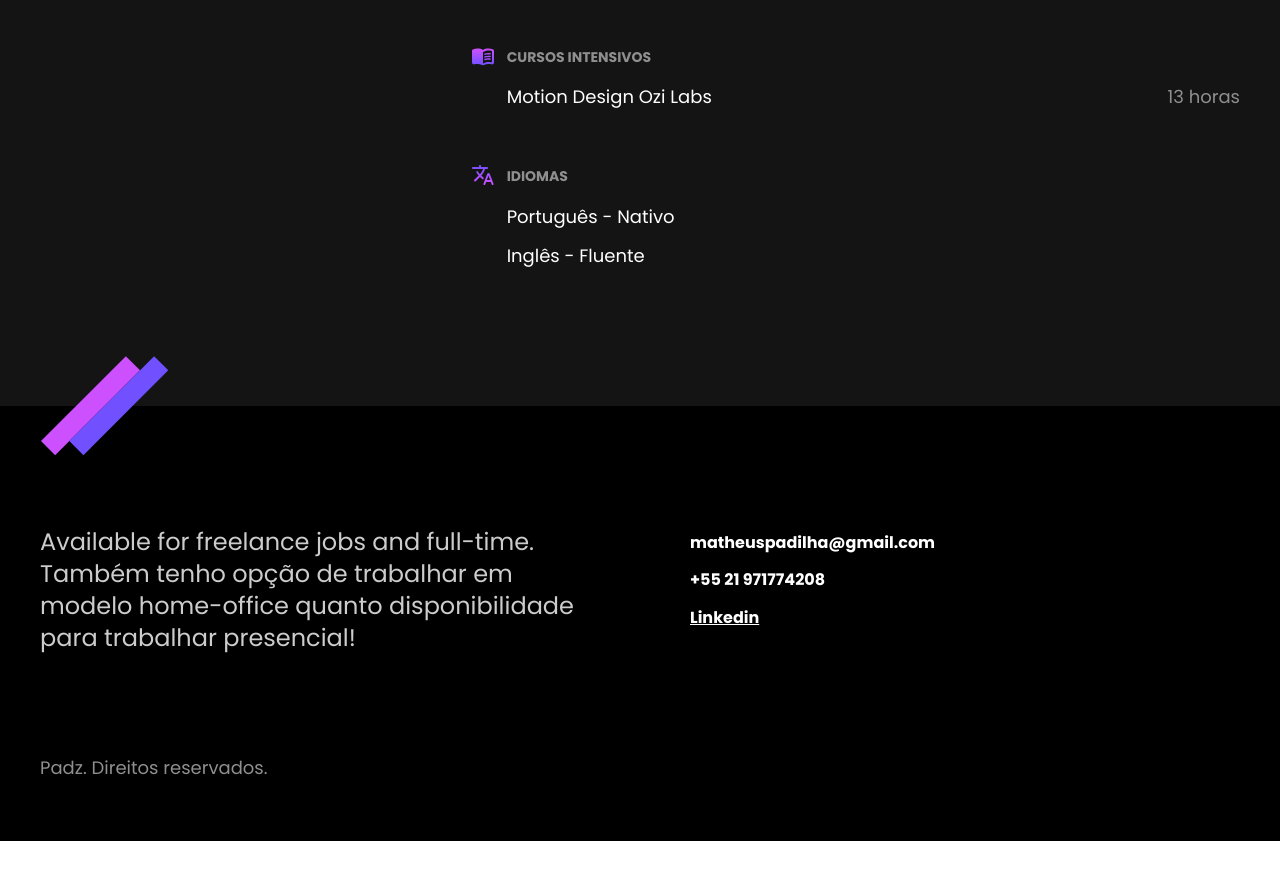
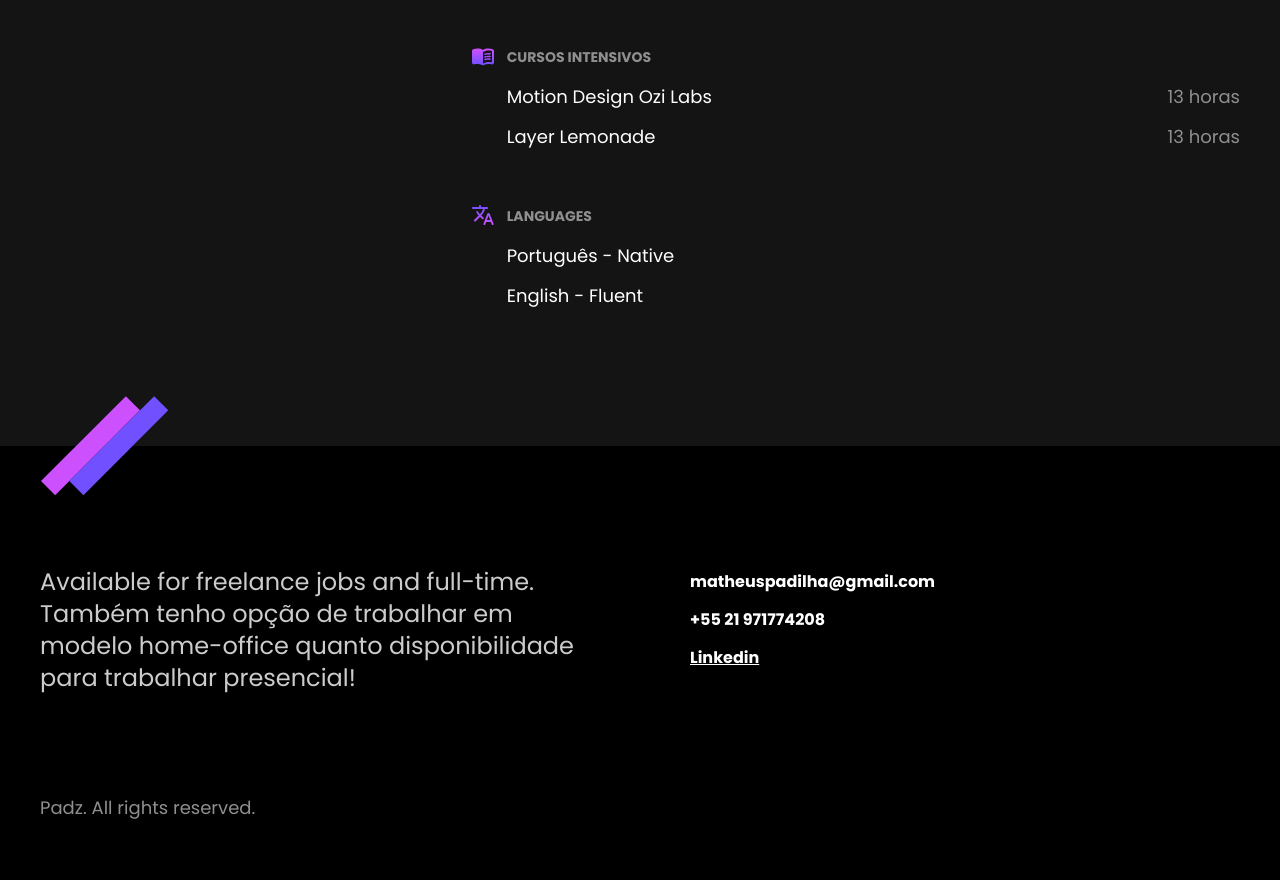
Before and after one commit to matheuspadz/matheuspadz.github.io, a plain HTML site: page index.html in a window 1280 px wide. Shown: the part 1780-2660 px from the top of the page. Before the commit the page ends 2621 px from the top, so only its background shows below. Drawn offline with Linux system fonts and the light colour scheme.

Commit message:
teste-v3

```diff
--- a/index.html
+++ b/index.html
@@ -113,15 +113,16 @@
             <h3>Cursos Intensivos</h3>
             <ul>
               <li>Motion Design Ozi Labs <span>13 horas</span></li>
+              <li>Layer Lemonade<span>13 horas</span></li>
               <!-- <li>UI Interface para Iniciantes <span>17hrs</span></li>
               <li>HTML e CSS para Iniciantes <span>23hrs</span> </li> -->
           </div>
 
           <div class="idiomas">
-            <h3>Idiomas</h3>
+            <h3>Languages</h3>
             <ul>
-              <li>Português - Nativo </li>
-              <li>Inglês - Fluente </li>
+              <li>Português - Native </li>
+              <li>English - Fluent </li>
 
 
             </ul>
@@ -143,7 +144,7 @@
 
       </ul>
 
-      <p class="footer-copy">Padz. Direitos reservados.</p>
+      <p class="footer-copy">Padz. All rights reserved.</p>
 
     </div>
 
```
